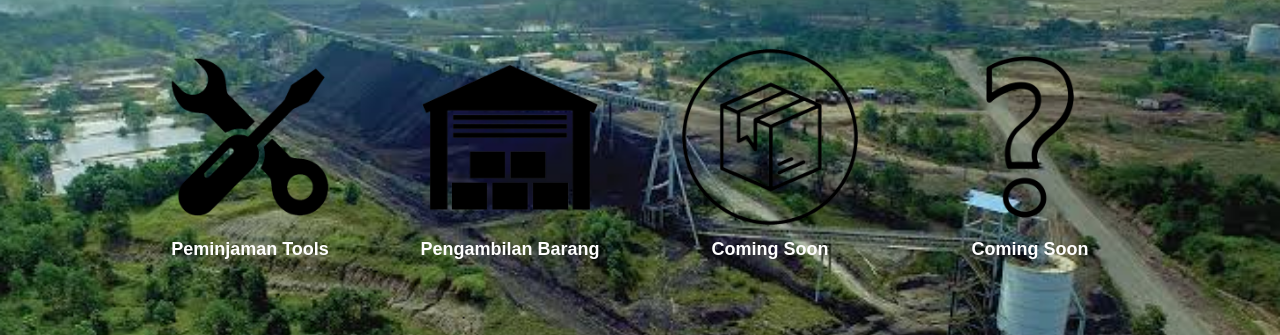
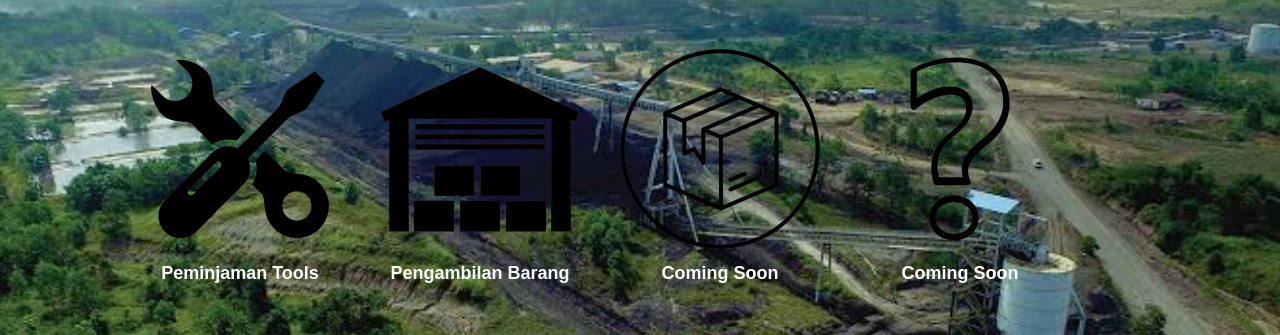
Before and after one commit to warehousekintap-ux/smg-allstar, a plain HTML site: page index.html in a window 1280 px wide. Shown: the part 196-531 px from the top of the page. Drawn offline with Linux system fonts and the light colour scheme.

Commit message:
Update index.html

```diff
--- a/index.html
+++ b/index.html
@@ -45,7 +45,7 @@ h1 {
 .menu {
     margin-top: 60px;
     display: grid;
-    grid-template-columns: repeat(4, 1fr);
+    grid-template-columns: repeat(4, 200px);
     gap: 40px;
     justify-items: center;
 }
@@ -56,7 +56,7 @@ h1 {
 }
 
 .menu-item img {
-    width: 80%;
+    width: 100%;
     max-widht:150px;
     height: auto;
     transition: 0.3s;
```
